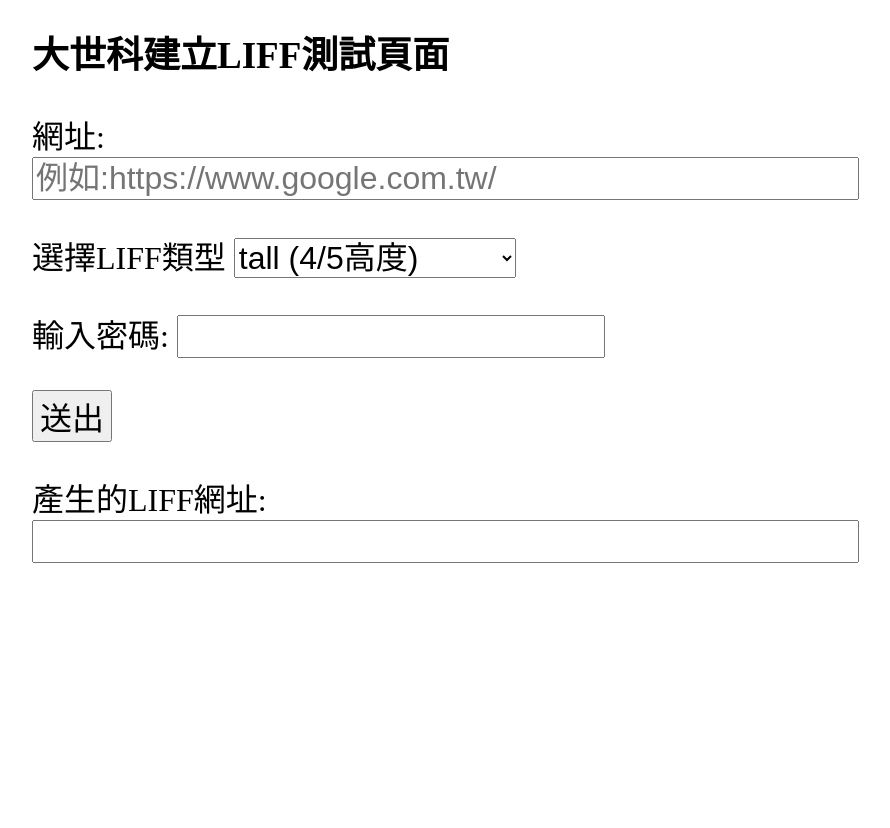
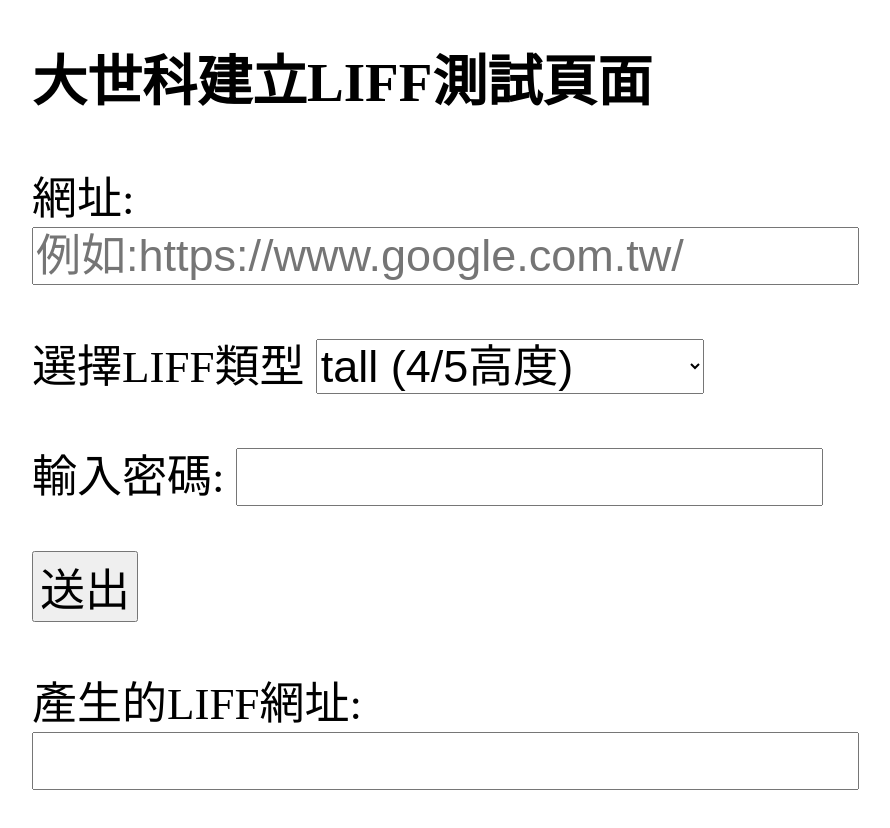
Before and after one commit to t65849/tatunglinetest, a website: page liffurl.html in a window 1280 px wide. Shown: the whole page, without its empty margins (96-986 px from the left). Before the commit the page ends 800 px from the top, so only its background shows below. Drawn offline with nearby package versions, Linux system fonts and the light colour scheme.

Commit message:
字改大

```diff
--- a/liffurl.html
+++ b/liffurl.html
@@ -14,22 +14,22 @@
                 margin-right: auto;
             }
             h1{
-                font-size: 37px;
+                font-size: 55px;
             }
             p{
-                font-size: 32px;
+                font-size: 45px;
             }
             form{
-                font-size: 32px;
+                font-size: 45px;
             }
             select{
-                font-size: 32px;
+                font-size: 45px;
             }
             input{
-                font-size: 32px;
+                font-size: 45px;
             }
             button{
-                font-size: 32px;
+                font-size: 45px;
             }
         </style>
 </head>
```
Also changed, not shown: liffprofile.html (+2 -2 lines).
